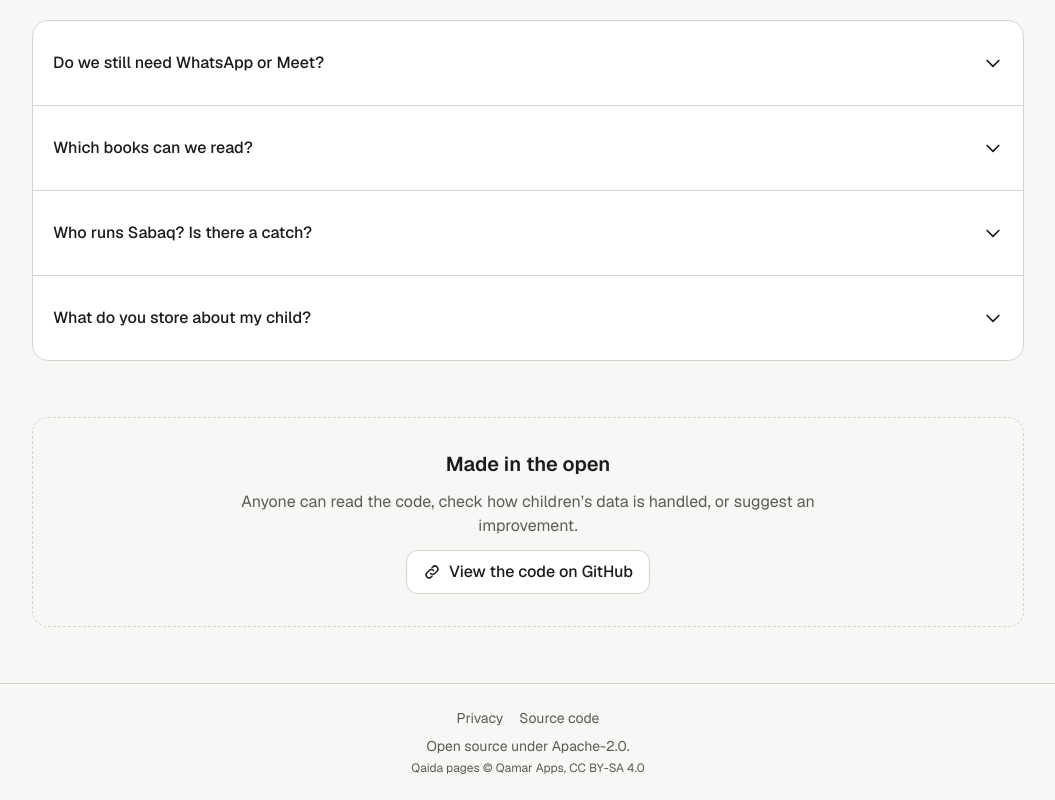
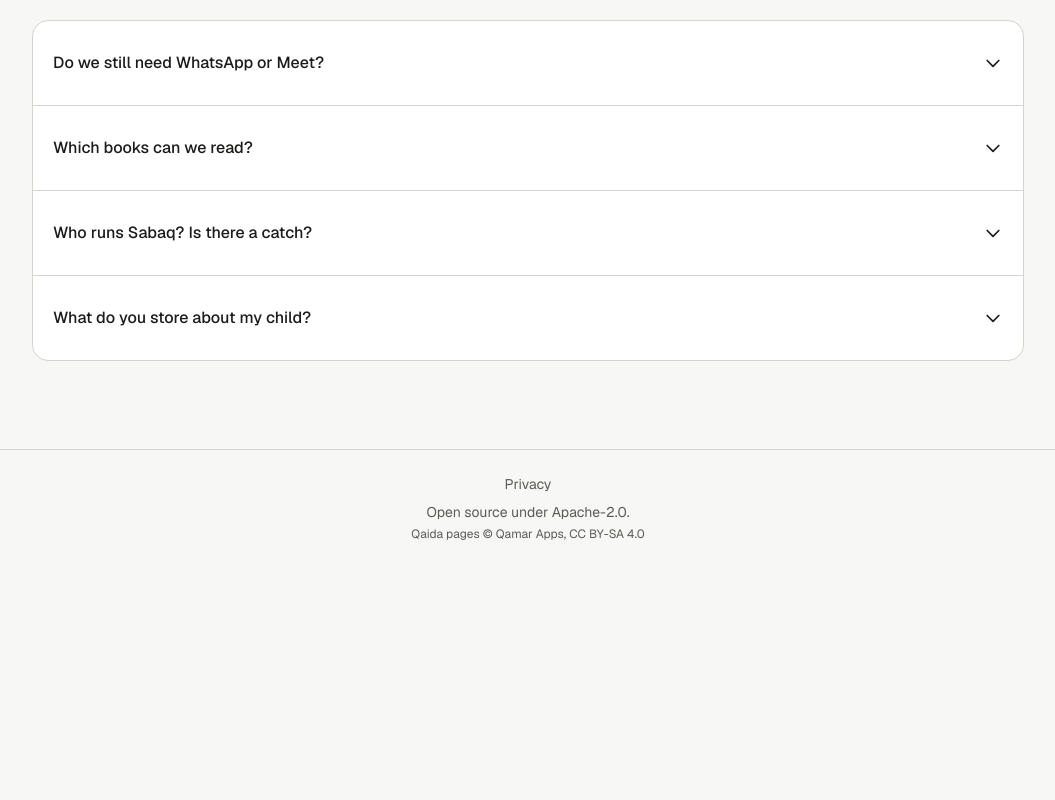
Before and after one commit to arshad75/sabaq, a Next.js app: page / in a window 1280 px wide. Shown: the part 3383-4183 px from the top of the page, without its empty margins (112-1167 px from the left). After the commit the page ends 3949 px from the top, so only its background shows below. Built offline with nearby package versions, Linux system fonts and the light colour scheme; no server answers.

Commit message:
feat(landing): remove GitHub links

```diff
--- a/src/app/page.tsx
+++ b/src/app/page.tsx
@@ -5,7 +5,6 @@ import { TryIt } from "@/components/landing/TryIt";
 import { ButtonLink } from "@/components/ui/Button";
 import { Icon, type IconName } from "@/components/ui/Icon";
 import { MarkLegend } from "@/components/ui/Indicators";
-import { site } from "@/lib/site";
 
 const WHY: { icon: IconName; problem: string; answer: string }[] = [
   {
@@ -241,22 +240,6 @@ export default function Home() {
           ))}
         </div>
       </section>
-
-      {site.repoUrl && (
-        <section className="mb-6 flex flex-col items-center gap-3 rounded-2xl border border-dashed border-border p-8 text-center">
-          <h2 className="text-xl font-semibold">Made in the open</h2>
-          <p className="max-w-xl text-muted">
-            Anyone can read the code, check how children’s data is handled, or suggest an improvement.
-          </p>
-          <a
-            href={site.repoUrl}
-            rel="noopener noreferrer"
-            className="inline-flex min-h-11 items-center gap-2 rounded-xl border border-border bg-surface px-4 font-medium hover:bg-surface-2"
-          >
-            <Icon name="link" size={18} /> View the code on GitHub
-          </a>
-        </section>
-      )}
     </PublicShell>
   );
 }
--- a/src/components/shell/AppShell.tsx
+++ b/src/components/shell/AppShell.tsx
@@ -111,11 +111,6 @@ export function PublicShell({ children }: { children: ReactNode }) {
           <Link href="/privacy" className="underline-offset-4 hover:underline">
             Privacy
           </Link>
-          {site.repoUrl && (
-            <a href={site.repoUrl} className="underline-offset-4 hover:underline" rel="noopener noreferrer">
-              Source code
-            </a>
-          )}
         </nav>
         <p className="mt-2">Open source under Apache-2.0.</p>
         <p className="mt-1 text-xs">
--- a/src/lib/site.ts
+++ b/src/lib/site.ts
@@ -2,5 +2,4 @@ export const site = {
   name: "Sabaq",
   /** Arabic/Urdu for "lesson"; shown beside the name. */
   nameArabic: "سبق",
-  repoUrl: process.env.NEXT_PUBLIC_REPO_URL ?? "https://github.com/arshad75/sabaq",
 };
```
